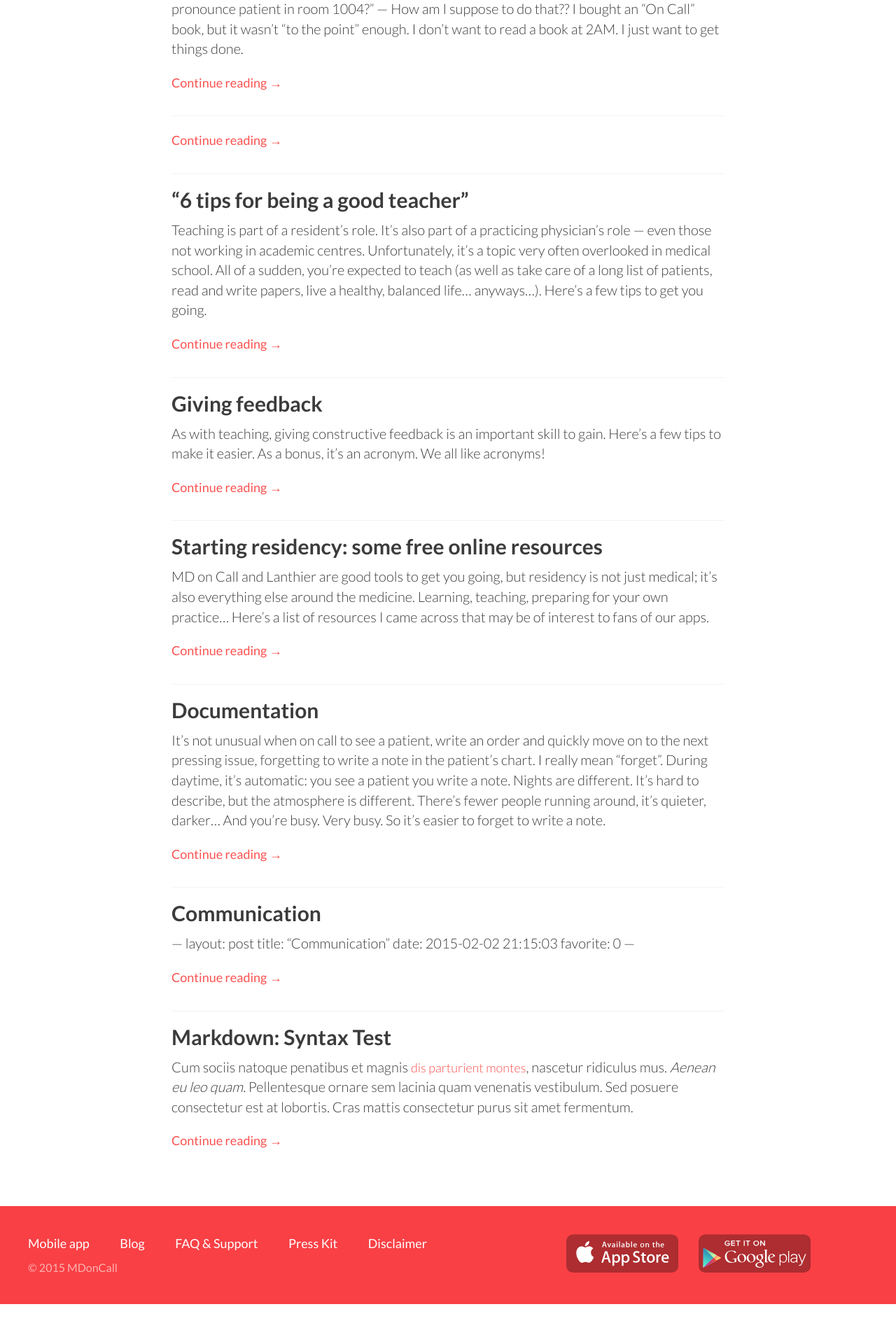
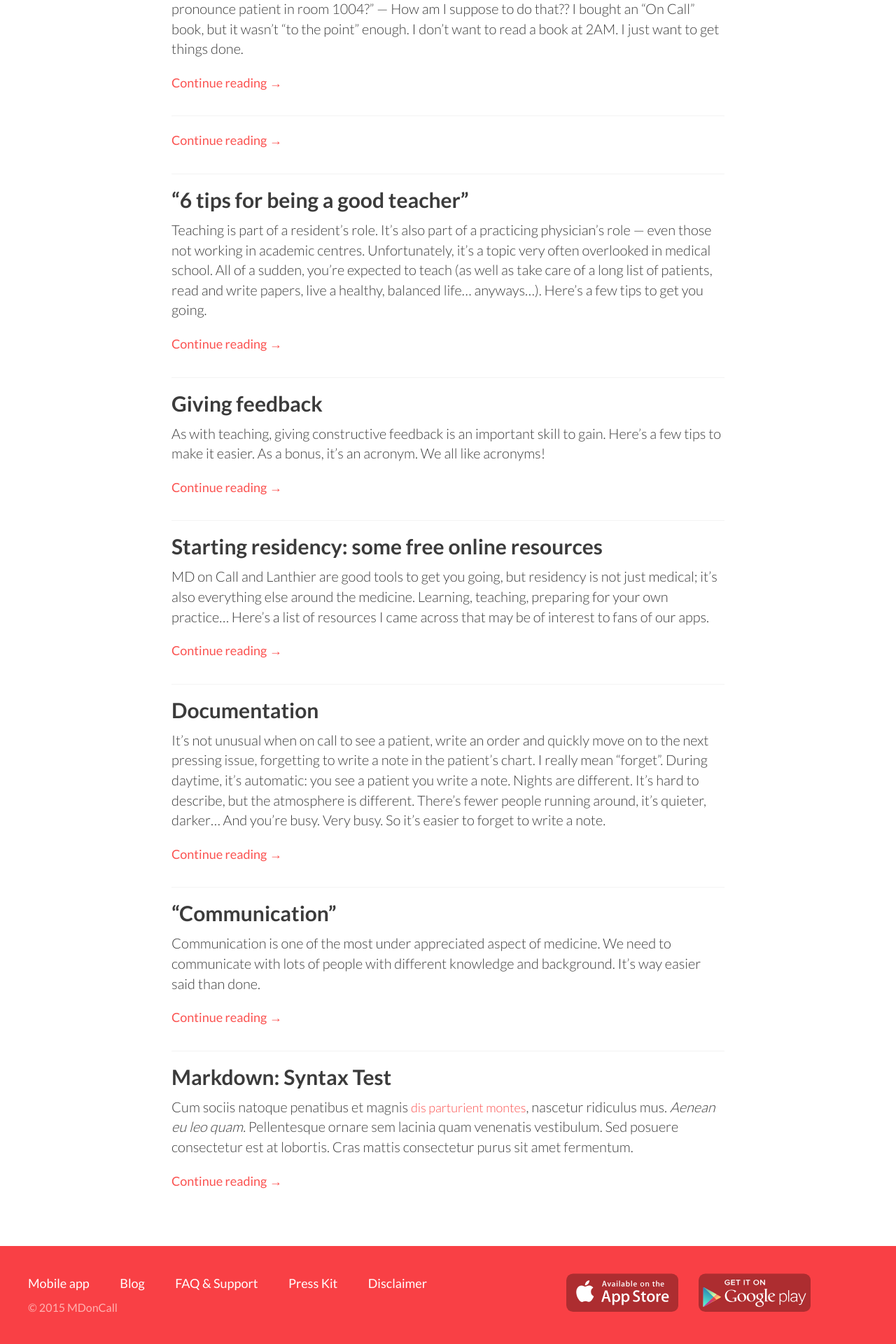
Before and after one commit to Messil/messil.github.io, a Jekyll site: the page built from blog.html, in a window 1280 px wide. Shown: the part 743-2663 px from the top of the page at 70% size. Built offline with Jekyll 4.4.1, drawn with Linux system fonts in a browser that asks for light colours; before the commit the page ends 2606 px from its top, so only the background shows below that.

Commit message:
Blog CSS update

```diff
--- a/_posts/2015-02-02-communication.markdown
+++ b/_posts/2015-02-02-communication.markdown
@@ -1,9 +1,9 @@
-—
+---
 layout: post
 title:  “Communication”
 date:   2015-02-02 21:15:03
 favorite: 0
-—
+---
 
 Communication is one of the most under appreciated aspect of medicine. We need to communicate with lots of people with different knowledge and background. It’s way easier said than done.
 
--- a/_sass/markdown.scss
+++ b/_sass/markdown.scss
@@ -1,5 +1,5 @@
 html, body {
-  font-size: 16px;
+  font-size: 18px;
 }
 .markdown {
   color: #3b3b3b;
```
